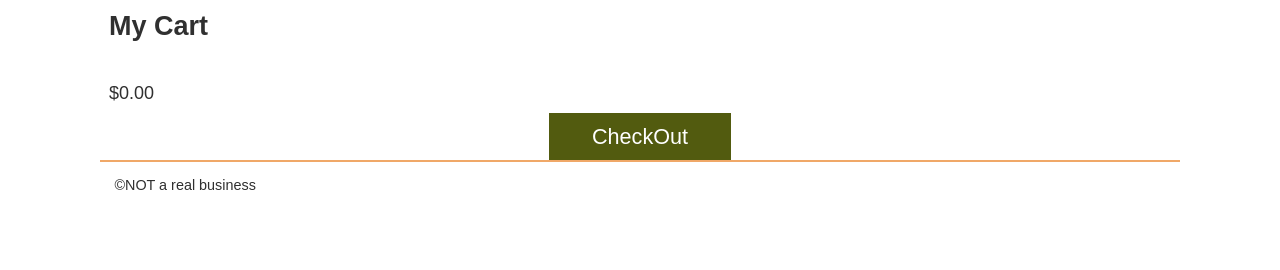
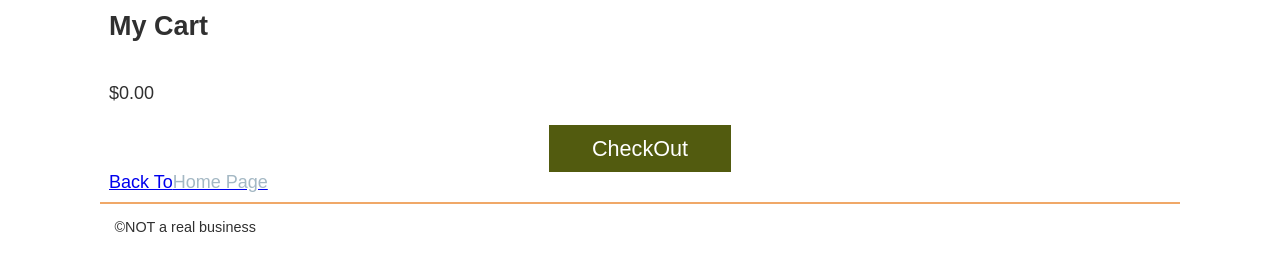
Before and after one commit to elishamugenyi/web-frontend-sleepos, a website: page src/cart/index.html in a window 1280 px wide. Shown: the part 82-352 px from the top of the page. Drawn offline with Linux system fonts and the light colour scheme.

Commit message:
fixed navigation on cart page to go back home.

```diff
--- a/src/cart/index.html
+++ b/src/cart/index.html
@@ -89,9 +89,15 @@
           </li> -->
         </ul>
         <div class="cart-total">$0.00</div>
+        <br />
+        <button class="checkout" id="checkout-btn">CheckOut</button
+        ><!--added a check out button-->
+        <div class="back">
+          <a href="/index.html">
+            Back To<span class="highlight">Home Page</span></a
+          >
+        </div>
       </section>
-      <button class="checkout" id="checkout-btn">CheckOut</button
-      ><!--added a check out button-->
     </main>
     <footer id="main-footer">&copy;NOT a real business</footer>
   </body>
--- a/src/js/product.js
+++ b/src/js/product.js
@@ -36,6 +36,9 @@ async function addToCartHandler(e) {
   // Call the function to add the product to the cart
   addProductToCart(product);
 
+  //redirect the user to the cart page after adding the product
+  window.location.href = "../cart/index.html";
+
   // Optionally, you can call renderCartContents here if you want to re-render the cart instantly
 }
 
```
Also changed, not shown: src/product_pages/cedar-ridge-rimrock-2.html (+1 -1 lines), src/product_pages/marmot-ajax-3.html (+1 -1 lines), src/product_pages/northface-alpine-3.html (+1 -1 lines), src/product_pages/northface-talus-4.html (+1 -1 lines).
